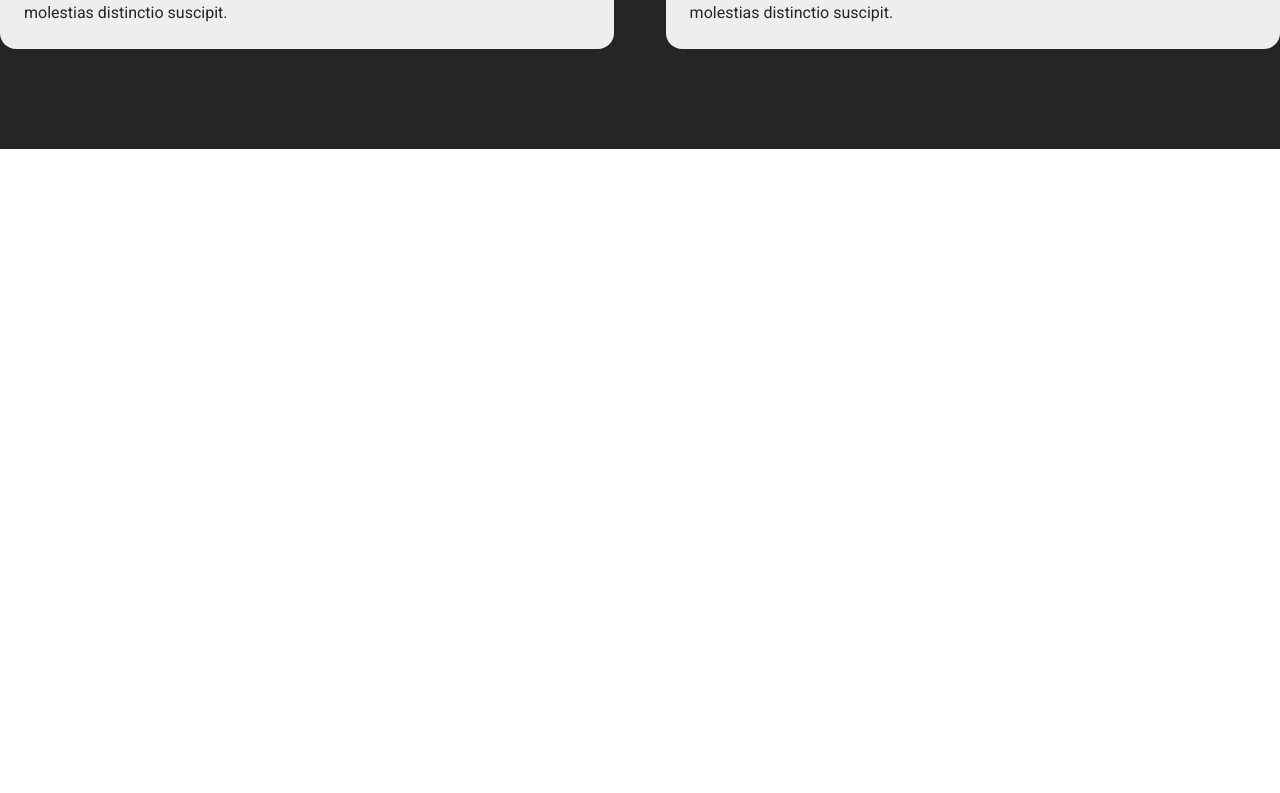
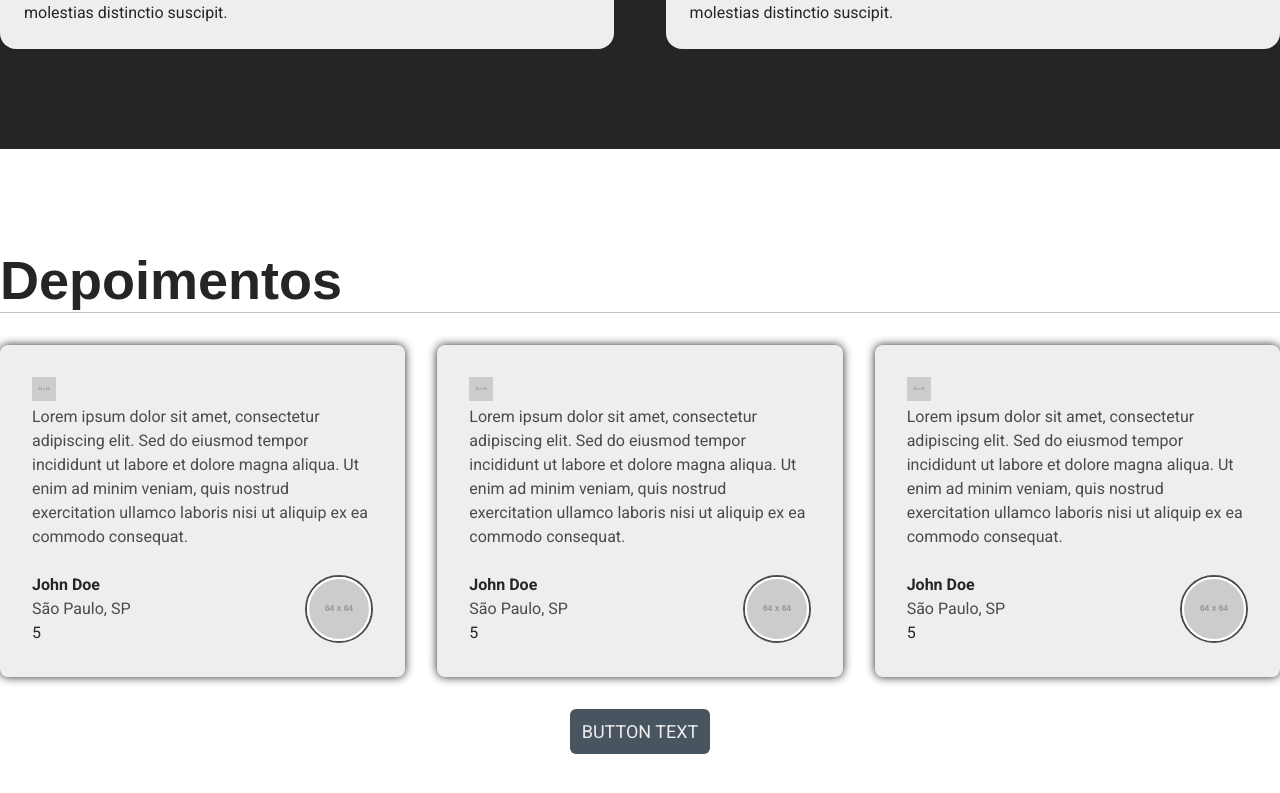
Before and after one commit to biraneves/rni-em-breve, a Next.js app: page / in a window 1280 px wide. Shown: the part 4630-5423 px from the top of the page. Before the commit the page ends 4779 px from the top, so only its background shows below. Built offline with nearby package versions, Linux system fonts and the light colour scheme.

Commit message:
feat(site): :sparkles: add Testimonials component to the homepage

```diff
--- a/pages/index.js
+++ b/pages/index.js
@@ -9,6 +9,7 @@ import AboutUs from "../components/AboutUs";
 import Services from "../components/Services";
 import Molise from "../components/Molise";
 import Accommodations from "../components/Accommodations";
+import Testimonials from "../components/Testimonials";
 
 const Home = () => {
   return (
@@ -40,6 +41,7 @@ const Home = () => {
         <Services />
         <Molise />
         <Accommodations />
+        <Testimonials />
       </main>
     </>
   );
```
